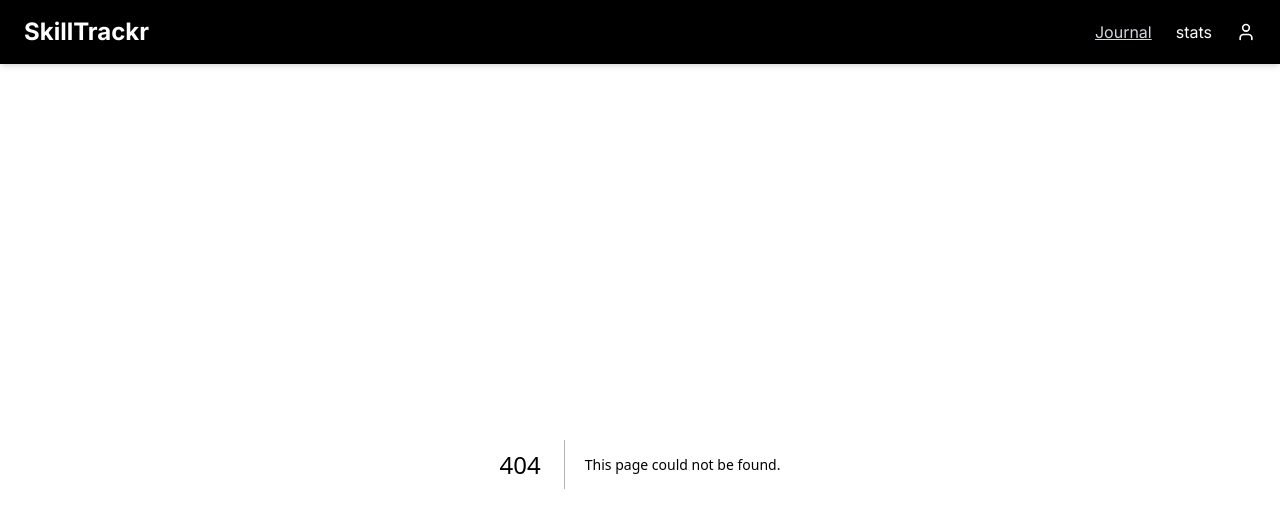
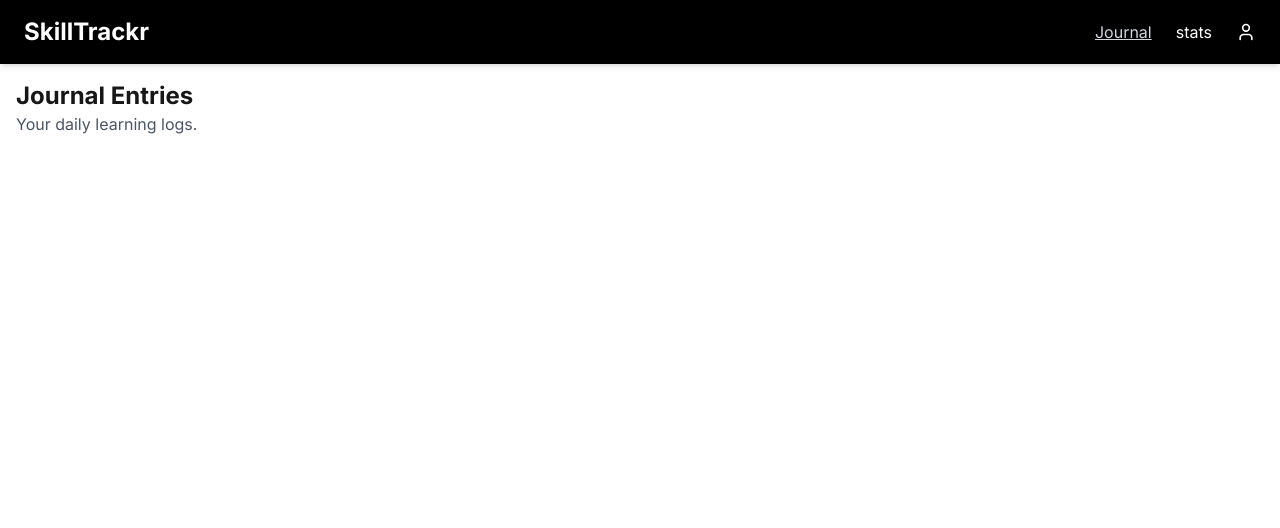
Before and after one commit to anas-muhmed/SkillTrackr, a Next.js app: page /journal in a window 1280 px wide. Before the commit this address had no page. Shown: the top 528 px of the page. Built offline with nearby package versions, Linux system fonts and the light colour scheme.

Commit message:
added journal page template

```diff
--- /dev/null
+++ b/app/journal/page.tsx
@@ -0,0 +1,8 @@
+export default function JournalPage() {
+  return (
+    <div className="p-4">
+      <h1 className="text-2xl font-bold">Journal Entries</h1>
+      <p className="text-gray-600">Your daily learning logs.</p>
+    </div>
+  );
+}
```
